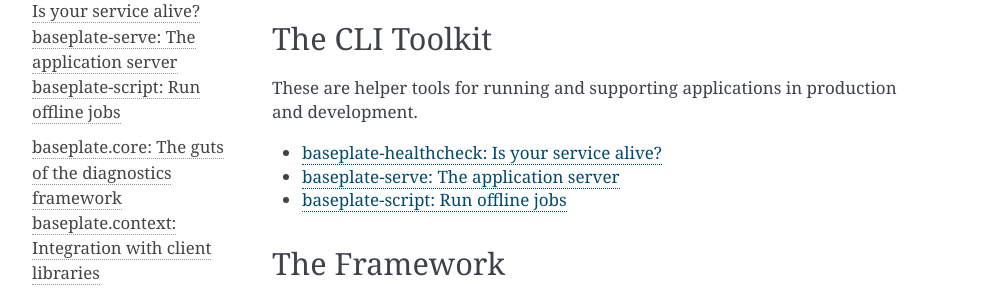
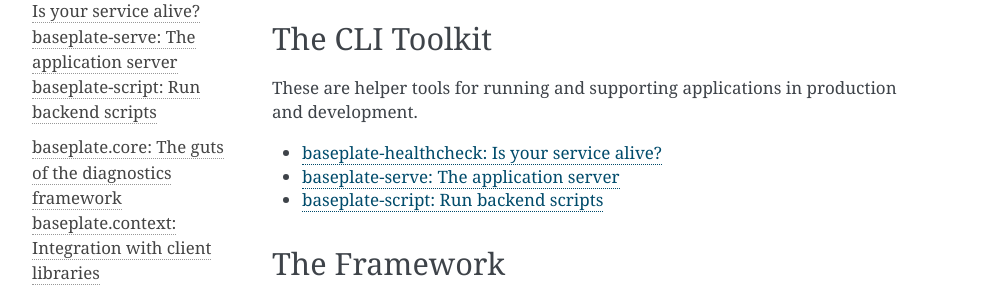
Before and after one commit to reddit/baseplate.py, a Sphinx documentation site: the page built from docs/index.rst, in a window 1280 px wide. Shown: the part 293-582 px from the top of the page, without its empty margins (148-1141 px from the left). Built offline with Sphinx 7.4.7, drawn with Linux system fonts in a browser that asks for light colours.

Commit message:
reword script title

```diff
--- a/docs/index.rst
+++ b/docs/index.rst
@@ -24,7 +24,7 @@ and development.
 
    baseplate-healthcheck: Is your service alive? <cli/healthcheck>
    baseplate-serve: The application server <cli/serve>
-   baseplate-script: Run offline jobs <cli/script>
+   baseplate-script: Run backend scripts <cli/script>
 
 The Framework
 -------------
```
